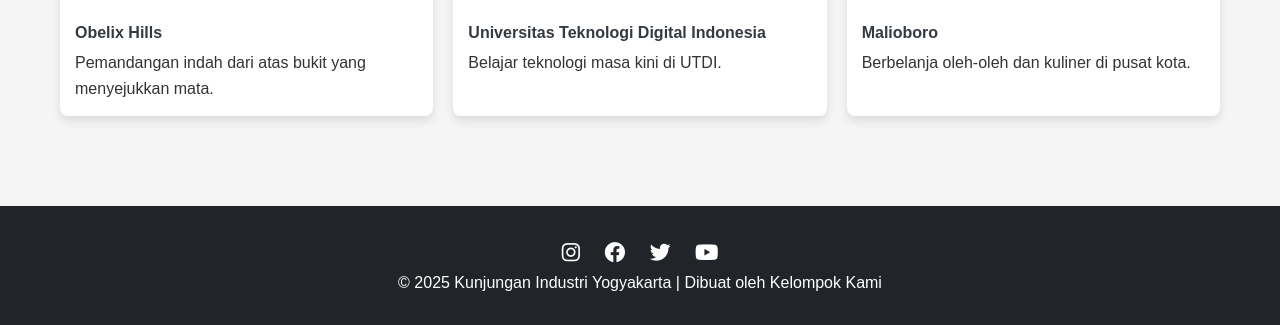
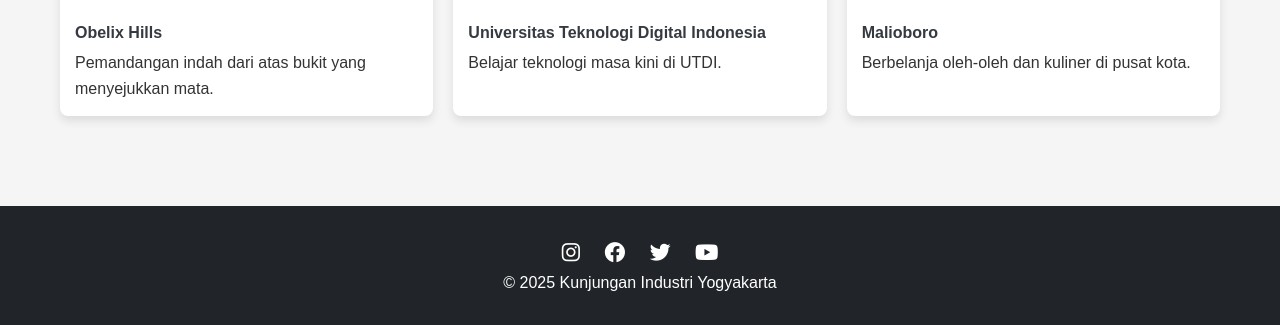
Before and after one commit to fachrie13/uden, a plain HTML site: page fahri/index.html in a window 1280 px wide. Shown: the part 1754-2079 px from the top of the page. Drawn offline with Linux system fonts and the light colour scheme.

Commit message:
Update index.html

```diff
--- a/fahri/index.html
+++ b/fahri/index.html
@@ -273,7 +273,7 @@
       <a href="#"><i class="fab fa-twitter"></i></a>
       <a href="#"><i class="fab fa-youtube"></i></a>
     </div>
-    <p>&copy; 2025 Kunjungan Industri Yogyakarta | Dibuat oleh Kelompok Kami</p>
+    <p>&copy; 2025 Kunjungan Industri Yogyakarta</p>
   </footer>
 </body>
 </html>
```
